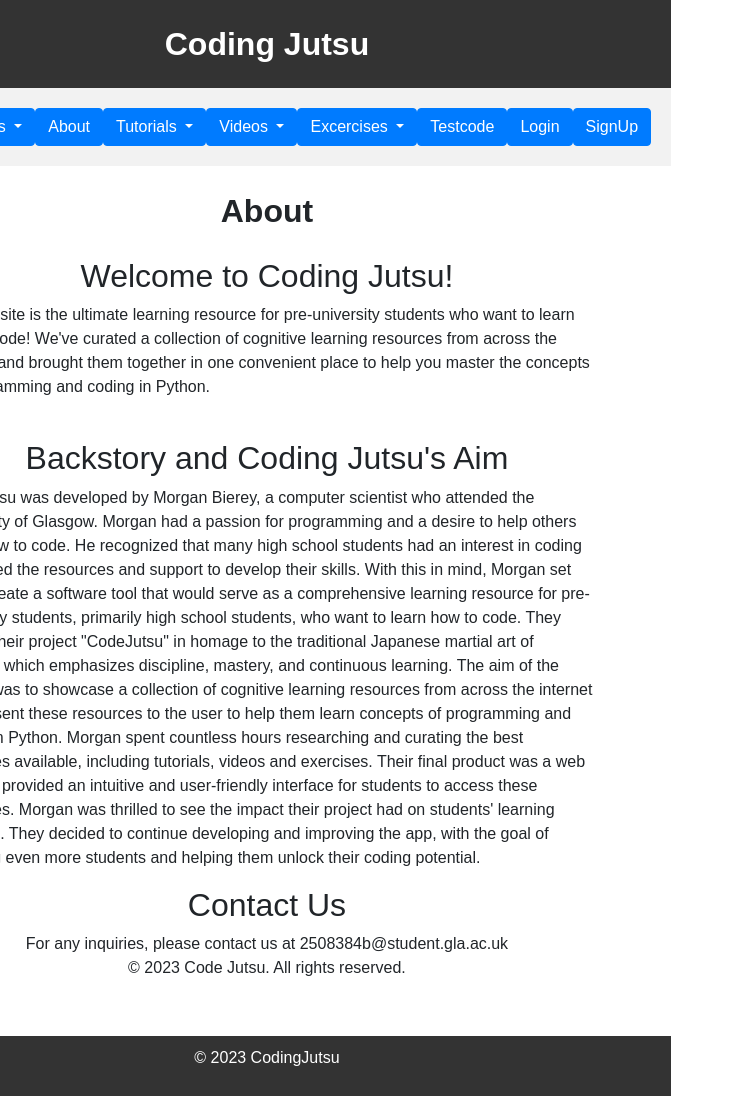
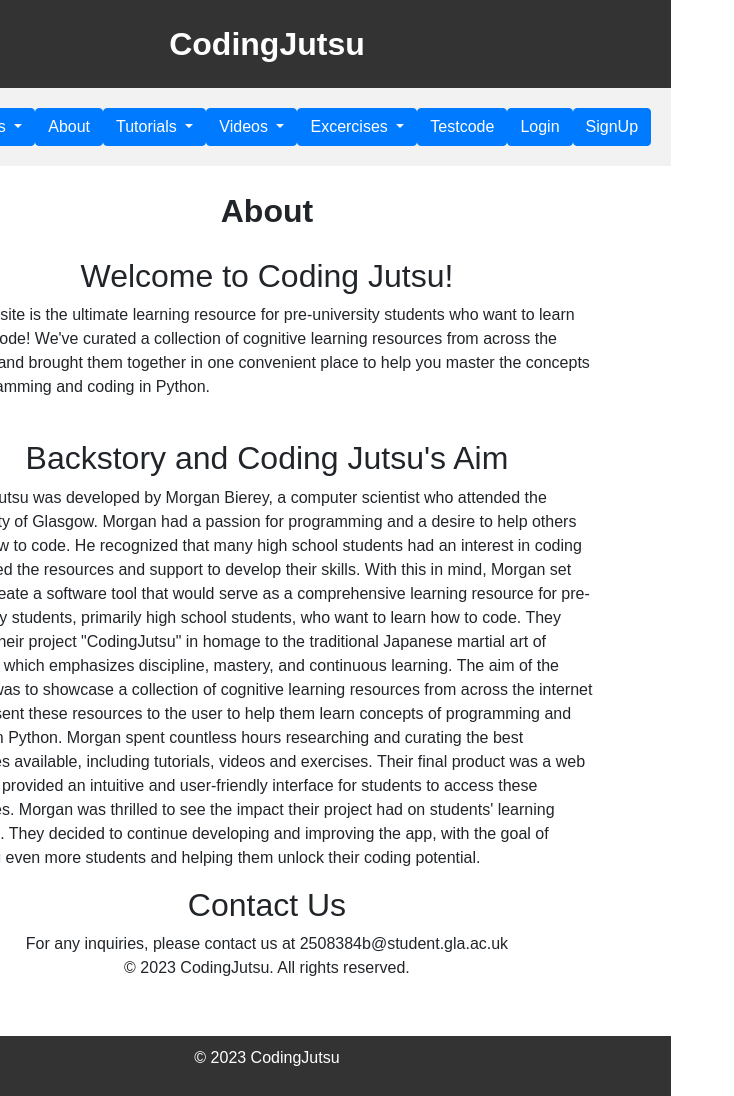
Before and after one commit to morganbierey/Dissertation_Project, a Django app: page /educational_tool/about/ in a window 1280 px wide. Shown: the whole page, without its empty margins (0-734 px from the left). Run offline with Django 3.2, Linux system fonts and the light colour scheme; data that the repository does not hold is empty; style sheets or scripts are compiled from the project's sources; some libraries are stand-ins or nearby versions.

Commit message:
resolves #55

```diff
--- a/project/individual_project/templates/educational_tool/about.html
+++ b/project/individual_project/templates/educational_tool/about.html
@@ -25,7 +25,7 @@
 
 		{% block header_block %}
         <!-- Coding Jutsu - About -->
-		Coding Jutsu
+		CodingJutsu
 		{% endblock %}
 
 		{% block title_block %}
@@ -54,9 +54,9 @@
 			<h2 style="text-align: center; margin-left: 5%; margin-right: 5%;">Backstory and Coding Jutsu's Aim</h2>
 			<p class="description">
 
-			CodeJutsu was developed by Morgan Bierey, a computer scientist who attended the University of Glasgow. Morgan had a passion for programming and a desire to help others learn how to code. He recognized that many high school students had an interest in coding but lacked the resources and support to develop their skills.
+			CodingJutsu was developed by Morgan Bierey, a computer scientist who attended the University of Glasgow. Morgan had a passion for programming and a desire to help others learn how to code. He recognized that many high school students had an interest in coding but lacked the resources and support to develop their skills.
 
-			  With this in mind, Morgan set out to create a software tool that would serve as a comprehensive learning resource for pre-university students, primarily high school students, who want to learn how to code. They named their project "CodeJutsu" in homage to the traditional Japanese martial art of ninjutsu, which emphasizes discipline, mastery, and continuous learning.
+			  With this in mind, Morgan set out to create a software tool that would serve as a comprehensive learning resource for pre-university students, primarily high school students, who want to learn how to code. They named their project "CodingJutsu" in homage to the traditional Japanese martial art of ninjutsu, which emphasizes discipline, mastery, and continuous learning.
 
 			  The aim of the project was to showcase a collection of cognitive learning resources from across the internet and present these resources to the user to help them learn concepts of programming and coding in Python. Morgan spent countless hours researching and curating the best resources available, including tutorials, videos and exercises.
 
@@ -65,7 +65,7 @@
 			<h2 style="text-align: center; margin-left: 5%; margin-right: 5%;">Contact Us</h2>
 			<p style="text-align: center; margin-left: 5%; margin-right: 5%;">
 				<!-- Email: 2508384b@student.gla.ac.uk -->
-				For any inquiries, please contact us at 2508384b@student.gla.ac.uk <br> © 2023 Code Jutsu. All rights reserved.<br>
+				For any inquiries, please contact us at 2508384b@student.gla.ac.uk <br> © 2023 CodingJutsu. All rights reserved.<br>
 			</p>
 
 		<!-- here is the about page.     -->
--- a/project/individual_project/templates/educational_tool/login.html
+++ b/project/individual_project/templates/educational_tool/login.html
@@ -13,7 +13,7 @@
     <a href="{% url 'index' %}">Return to Homepage</a><br />
 
 {% else %}
-    <h1>Login to CodeJutsu</h1>
+    <h1>Login to CodingJutsu</h1>
     <form id="login_form" method="post" action="{% url 'educational_tool:login' %}">
         {% csrf_token %}
         Username: <input type="text" name="username" value="" size="50" />
--- a/project/individual_project/templates/educational_tool/register.html
+++ b/project/individual_project/templates/educational_tool/register.html
@@ -6,7 +6,7 @@
 {% endblock %}
 
 {% block body_block %}
-	<h1>Register for CodeJutsu</h1>
+	<h1>Register for CodingJutsu</h1>
  	{% if registered %}
  		<strong>Thank you for registering!</strong>
  		<a href="{% url 'educational_tool:login' %}">Log in Here</a><br />
```
